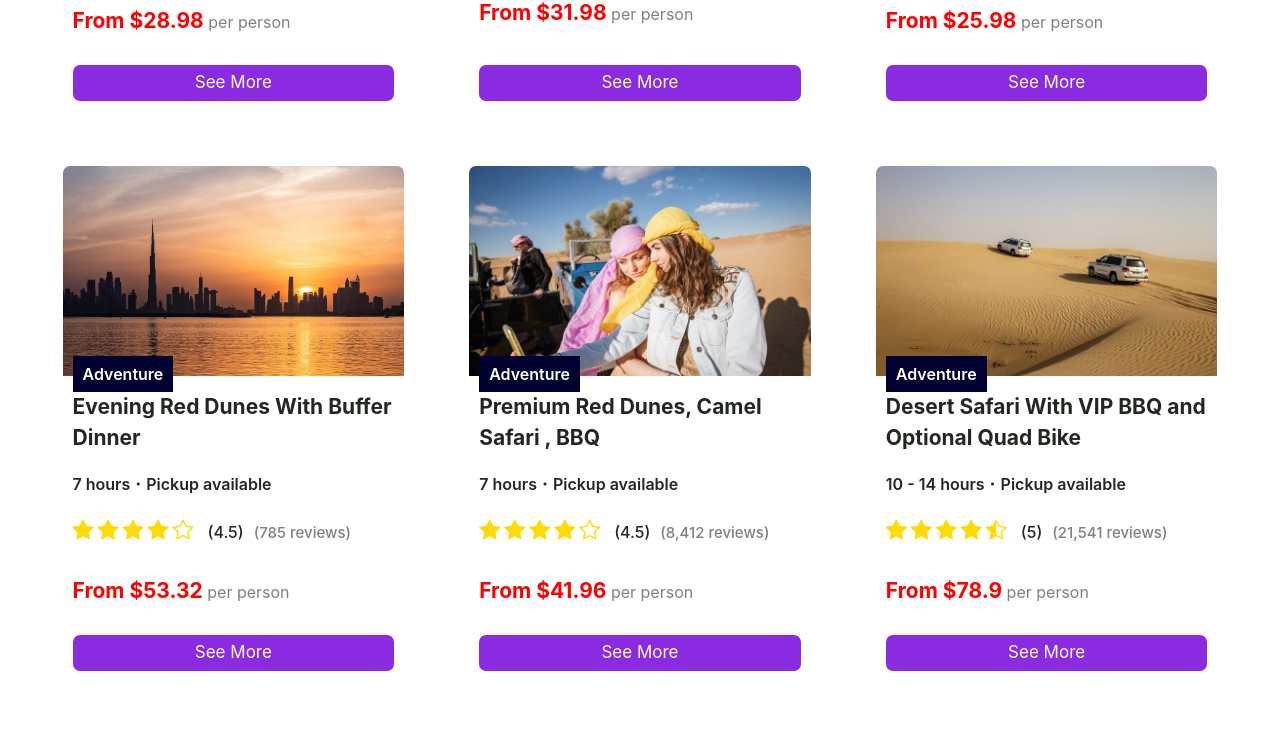
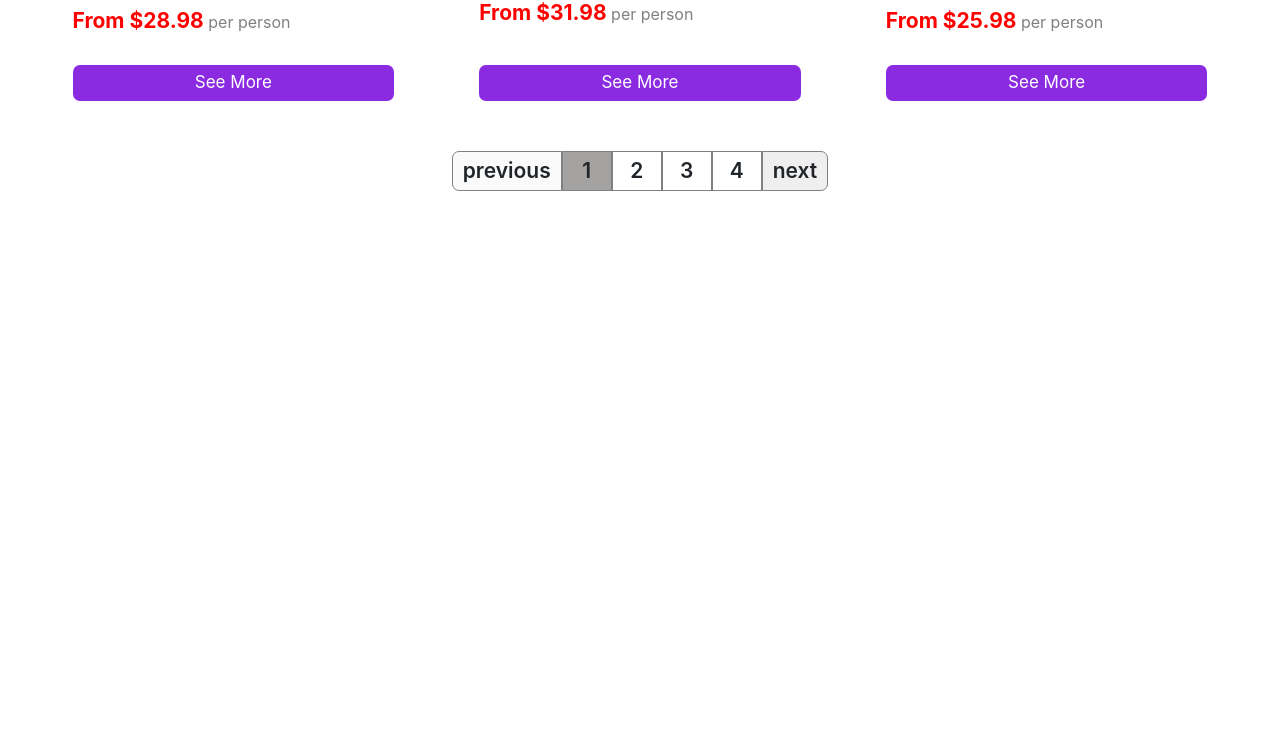
Before and after one commit to yousseflearn/travel-tour-agency, a React (Vite) app: page / in a window 1280 px wide. Shown: the part 1917-2651 px from the top of the page. After the commit the page ends 2118 px from the top, so only its background shows below. Built offline with nearby package versions, Linux system fonts and the light colour scheme.

Commit message:
creation the  Pagination

```diff
--- a/src/App.jsx
+++ b/src/App.jsx
@@ -5,14 +5,27 @@
 import Services from "./components/services/Services";
 import TourList from "./components/tour/TourList";
 import { toursList } from "./data";
+import Pagination from "./components/pagination/Pagination";
+import { useState } from "react";
 
 function App() {
+  const [currentPage, setCurrentPage] = useState(1);
+  const TOUR_PER_PAGE = 6;
+  const pages = Math.ceil(toursList.length / TOUR_PER_PAGE);
+  const startIndex = (currentPage - 1) * TOUR_PER_PAGE;
+  const finishIndex = currentPage * TOUR_PER_PAGE;
+  const tours = toursList.slice(startIndex, finishIndex);
   return (
     <div className="App">
       <Header />
       <HeroHeader />
       <Services />
-      <TourList toursList={toursList} />
+      <TourList toursList={tours} />
+      <Pagination
+        pages={pages}
+        currentPage={currentPage}
+        setCurrentPage={setCurrentPage}
+      />
     </div>
   );
 }
--- /dev/null
+++ b/src/components/pagination/Pagination.jsx
@@ -0,0 +1,38 @@
+import "./pagination.css";
+const Pagination = ({ pages, currentPage, setCurrentPage }) => {
+  const generatePages = [];
+
+  for (let i = 1; i <= pages; i++) {
+    generatePages.push(i);
+  }
+
+  return (
+    <div className="pagination">
+      <button
+        disabled={currentPage === 1}
+        onClick={() => setCurrentPage((prev) => prev - 1)}
+        className="page previous"
+      >
+        previous
+      </button>
+      {generatePages.map((page) => (
+        <div
+          onClick={() => setCurrentPage(page)}
+          key={page}
+          className={currentPage === page ? "page active" : "page"}
+        >
+          {page}
+        </div>
+      ))}
+      <button
+        disabled={currentPage === pages}
+        onClick={() => setCurrentPage((prev) => prev + 1)}
+        className="page next"
+      >
+        next
+      </button>
+    </div>
+  );
+};
+
+export default Pagination;
--- /dev/null
+++ b/src/components/pagination/pagination.css
@@ -0,0 +1,42 @@
+.pagination {
+  display: flex;
+  justify-content: center;
+  align-items: center;
+  padding: 10px 30px;
+}
+
+.pagination .page {
+  width: 50px;
+  height: 40px;
+  display: flex;
+  align-items: center;
+  justify-content: center;
+  font-size: 21px;
+  font-weight: 600;
+  cursor: pointer;
+  border: 1px solid gray;
+  color: var(--primary-text-color);
+}
+
+.pagination .page.previous,
+.pagination .page.next {
+  width: max-content;
+  padding: 0 10px;
+}
+
+.page.previous {
+  border-radius: 7px 0 0 7px;
+}
+
+.page.next {
+  border-radius: 0 7px 7px 0;
+}
+
+.previous:disabled,
+.next:disabled {
+  cursor: not-allowed;
+}
+
+.active {
+  background-color: rgb(165, 162, 162);
+}
```
